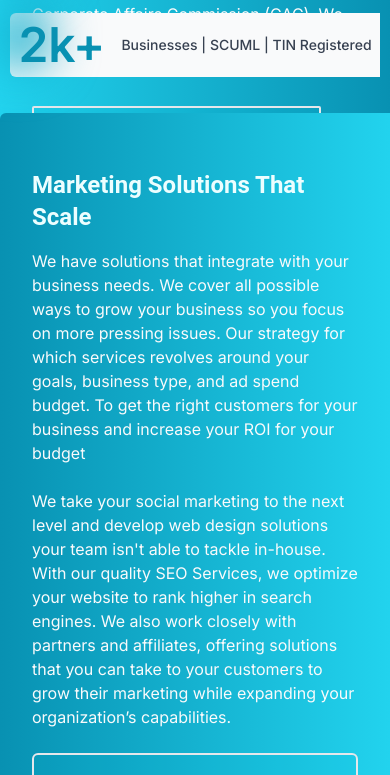
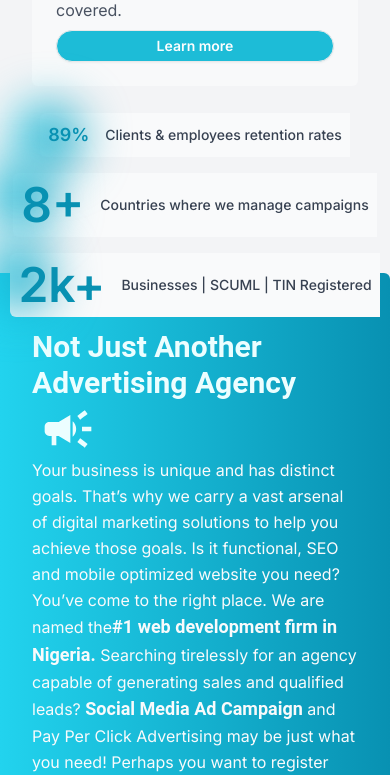
Before and after one commit to elijahkelechi/mlb_frontend, a React (Vite) app: page / in a window 390 px wide. Shown: the part 4127-4902 px from the top of the page. Built offline with nearby package versions, Linux system fonts and the light colour scheme.

Commit message:
bon commit

```diff
--- a/src/pages/Home.jsx
+++ b/src/pages/Home.jsx
@@ -250,9 +250,9 @@ const Home = () => {
           We have all it takes! to Build your business 💪
         </h1>
       </div>
-      <div className="absolute h-[170rem] md:h-[115rem] lg:h-[70rem]  overflow-hidden">
+      <div className="absolute h-[210rem] md:h-[115rem] lg:h-[70rem]  overflow-hidden">
         <img
-          className="absolute top-0 left-0 h-full w-full object-cover"
+          className="absolute hidden lg:flex top-0 left-0 h-full w-full object-cover"
           src={serviceSectionImage}
           alt="Landing"
         />
@@ -307,7 +307,7 @@ const Home = () => {
         </div>
       </div>
 
-      <div className="absolute leading-relaxed  p-8  md:mr-36 text-gray-50 md:p-8 md:pr-36 rounded-r-md top-[225rem] md:top-[180rem] lg:top-[130rem] z-10 bg-gradient-to-r from-cyan-400 to-cyan-600 overflow-x-hidden">
+      <div className="absolute leading-relaxed  p-8  md:mr-36 text-gray-50 md:p-8 md:pr-36 rounded-r-md top-[275rem] md:top-[180rem] lg:top-[130rem] z-10 bg-gradient-to-r from-cyan-400 to-cyan-600 overflow-x-hidden">
         <div className="py-4 md:py-16 pb-8">
           <h1 className=" font-heading font-bold text-3xl md:text-4xl text-cyan-50 mt-2 ">
             Not Just Another Advertising Agency{" "}
@@ -335,13 +335,13 @@ const Home = () => {
           </p>
           <Link
             to="/services"
-            className=" p-2 bg-cyan-500 bg-opacity-10 btn-md md:btn-lg border-2 rounded-sm md:rounded-md hover:bg-gray-800"
+            className=" p-2 bg-cyan-500 bg-opacity-10 btn-xs md:btn-lg border-2 rounded-sm md:rounded-md hover:bg-gray-800"
           >
             SKY ROCKET 🚀 YOUR BUSINESS NOW!
           </Link>
         </div>
       </div>
-      <div className="grid place-items-center gap-4 md:gap-8 absolute top-[250rem] md:top-[192rem] lg:top-[135rem] z-40 w-full  md:w-[25rem] md:right-0  ">
+      <div className="grid place-items-center gap-4 md:gap-8 absolute top-[265rem] md:top-[192rem] lg:top-[135rem] z-40 w-full  md:w-[25rem] md:right-0  ">
         <div className="bg-gray-50 text-gray-800 font-bold p-2 md:p-8 text-xl rounded-l-md flex items-center justify-center">
           <span className="relative text-lg md:text-5xl text-cyan-600 font-extrabold">
             <span className="absolute -top-4 -left-8 w-16 h-16 bg-gradient-to-r from-cyan-400 to-cyan-600 rounded-full blur-xl"></span>
@@ -372,7 +372,7 @@ const Home = () => {
         </div>
       </div>
 
-      <motion.div className="absolute md:ml-36 text-gray-50 p-8 md:p-8 md:pr-36 rounded-l-md top-[265rem] md:top-[240rem] lg:top-[168rem] z-10 bg-gradient-to-r from-cyan-600 to-cyan-400">
+      {/* <motion.div className="absolute md:ml-36 text-gray-50 p-8 md:p-8 md:pr-36 rounded-l-md top-[300rem] md:top-[240rem] lg:top-[168rem] z-10 bg-gradient-to-r from-cyan-600 to-cyan-400">
         <div className="py-4 md:py-16 pb-8">
           <h1 className=" font-heading font-bold text-2xl md:text-4xl text-cyan-50 mt-2 ">
             Marketing Solutions That Scale{" "}
@@ -400,8 +400,8 @@ const Home = () => {
             </span>
           </div>
         </div>
-      </motion.div>
-      <div className="absolute text-center grid bg-gray-200 w-full mr-8  top-[320rem]  md:top-[290rem] lg:top-[210rem]">
+      </motion.div> */}
+      <div className="absolute text-center grid bg-gray-200 w-full mr-8  top-[329rem]  md:top-[225rem] lg:top-[210rem]">
         {/* Image and Overlay Section */}
         <div className="relative w-full text-center flex items-center justify-center">
           {/* Title Styled as a Message */}
@@ -517,7 +517,7 @@ const Home = () => {
           </div>
         </div>
       </div>
-      <div className="relative mt-[200rem] md:mt-[307rem] lg:mt-[212rem]">
+      <div className="relative mt-[365rem] md:mt-[242rem] lg:mt-[212rem]">
         <Footer />
       </div>
     </div>
```
Also changed, not shown: src/assets/femaleImage.webp, src/assets/femaleImage1.webp (added).
